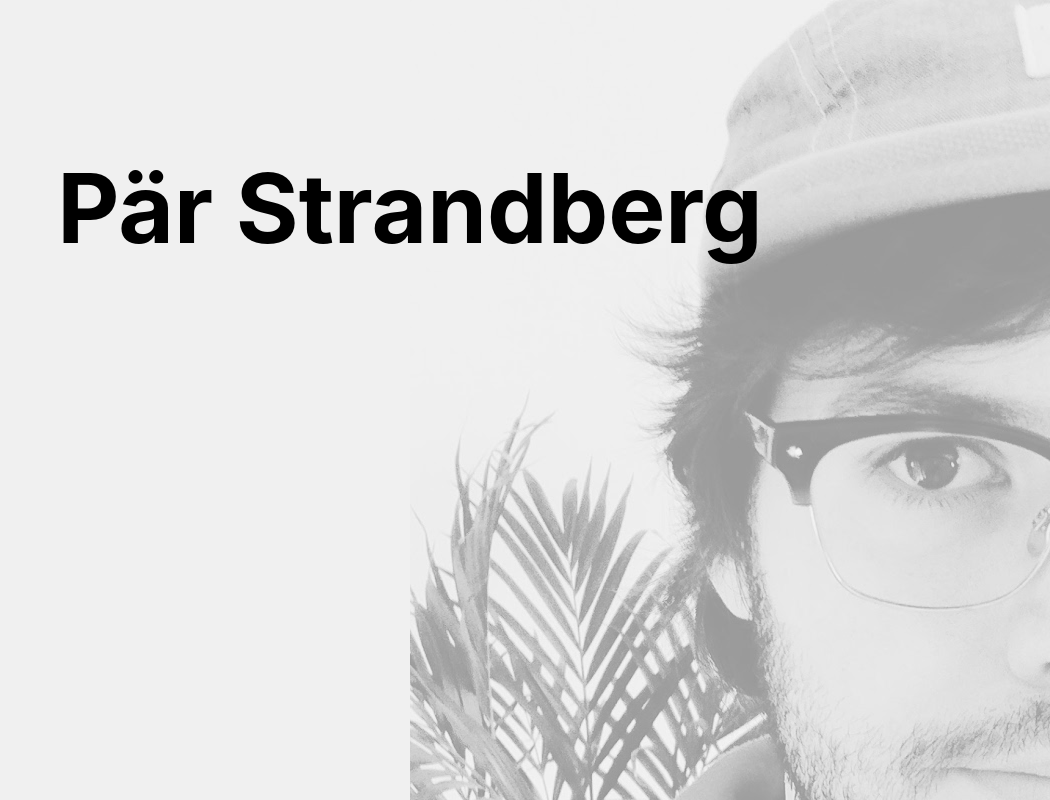
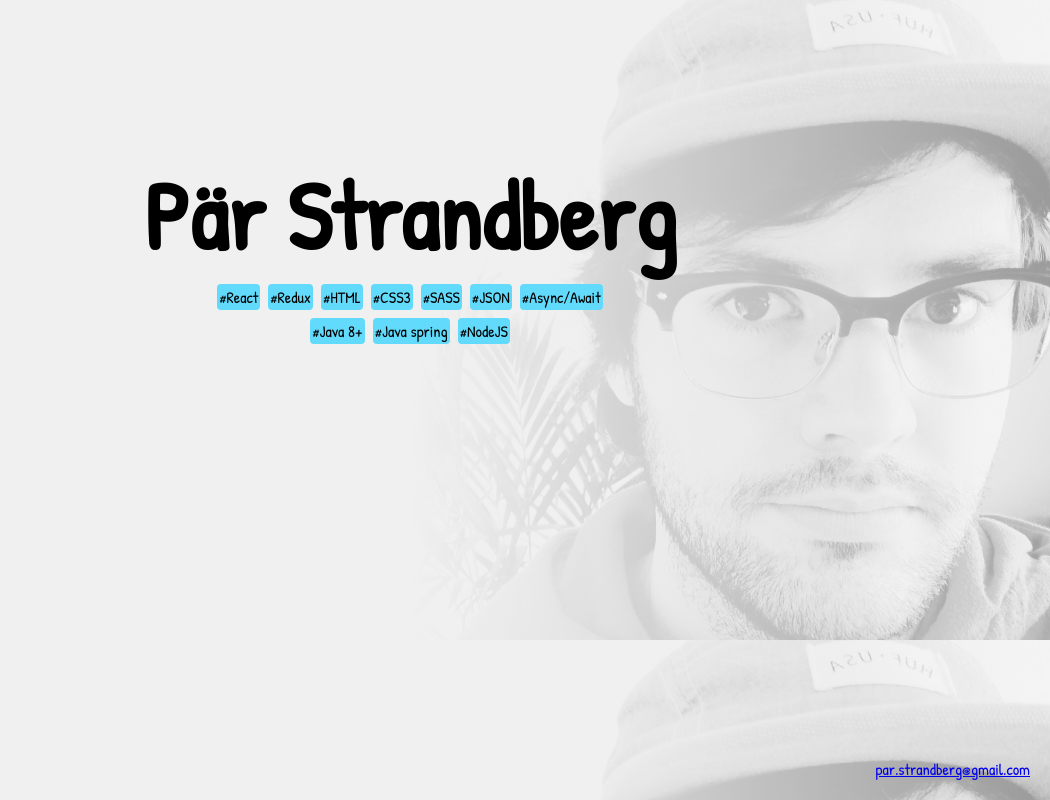
Before and after one commit to Pratterino/pratterino.se, a React (Create React App) app: page / in a window 1280 px wide. Shown: the whole page, without its empty margins (230-1280 px from the left). Built offline with nearby package versions, Linux system fonts and the light colour scheme.

Commit message:
skills, email added.

```diff
--- a/src/App.jsx
+++ b/src/App.jsx
@@ -2,13 +2,30 @@ import React, {Component} from 'react';
 import './App.scss';
 
 class App extends Component {
+    skills = {
+        frontend: ["React", "Redux", "HTML", "CSS3", "SASS", "JSON", "Async/Await"],
+        backend: ["Java 8+", "Java spring", "NodeJS"],
+    };
+
+    renderSkill(skill) {
+        return this.skills[skill].map(skill => (
+            <div className="skill">{`#${skill}`}</div>
+        ));
+    }
+
     render() {
         return (
             <div className="App">
                 <div className="pratterino-image"/>
                 <div className="content">
                     <h1>Pär Strandberg</h1>
+                    {this.renderSkill("frontend")}
+                    <br/>
+                    {this.renderSkill("backend")}
                 </div>
+                <footer>
+                    <a href="mailto:par.strandberg@gmail.com">par.strandberg@gmail.com</a>
+                </footer>
             </div>
         );
     }
--- a/src/App.scss
+++ b/src/App.scss
@@ -1,10 +1,14 @@
+@import url('https://fonts.googleapis.com/css?family=Patrick+Hand');
+
+$backgroundColor: #f0f0f0;
 * {
   margin: 0;
   padding: 0;
 }
 
 html, body {
-  background-color: #f0f0f0;
+  background-color: $backgroundColor;
+  font-family: 'Patrick Hand', cursive;
 }
 
 .App {
@@ -31,6 +35,7 @@ html, body {
     left: 0;
     width: 100%;
     height: 500px;
+    text-align: center;
 
     h1 {
       text-align: center;
@@ -39,15 +44,36 @@ html, body {
   }
 
   .pratterino-image {
+    position: absolute;
+    background: linear-gradient(to left, rgba(0, 0, 0, 0), $backgroundColor), url("./assets/pratterino.jpg");
     opacity: .45;
     top: 0;
     bottom: 0;
-    position: absolute;
+    right: 0;
     height: 100%;
     width: 50%;
-    right: 0;
     display: block;
     background-size: contain;
-    background: url("./assets/pratterino.jpg");
+  }
+
+  .skill {
+    text-align: center;
+    margin: 4px;
+    display: inline-block;
+    background: #62dafb;
+    border-radius: 4px;
+    padding: 2px;
+
+    &:hover {
+      background: #4dabb5;
+    }
+  }
+
+  footer {
+    position: absolute;
+    bottom: 0;
+    right: 0;
+    text-align: right;
+    padding: 20px;
   }
 }
```
